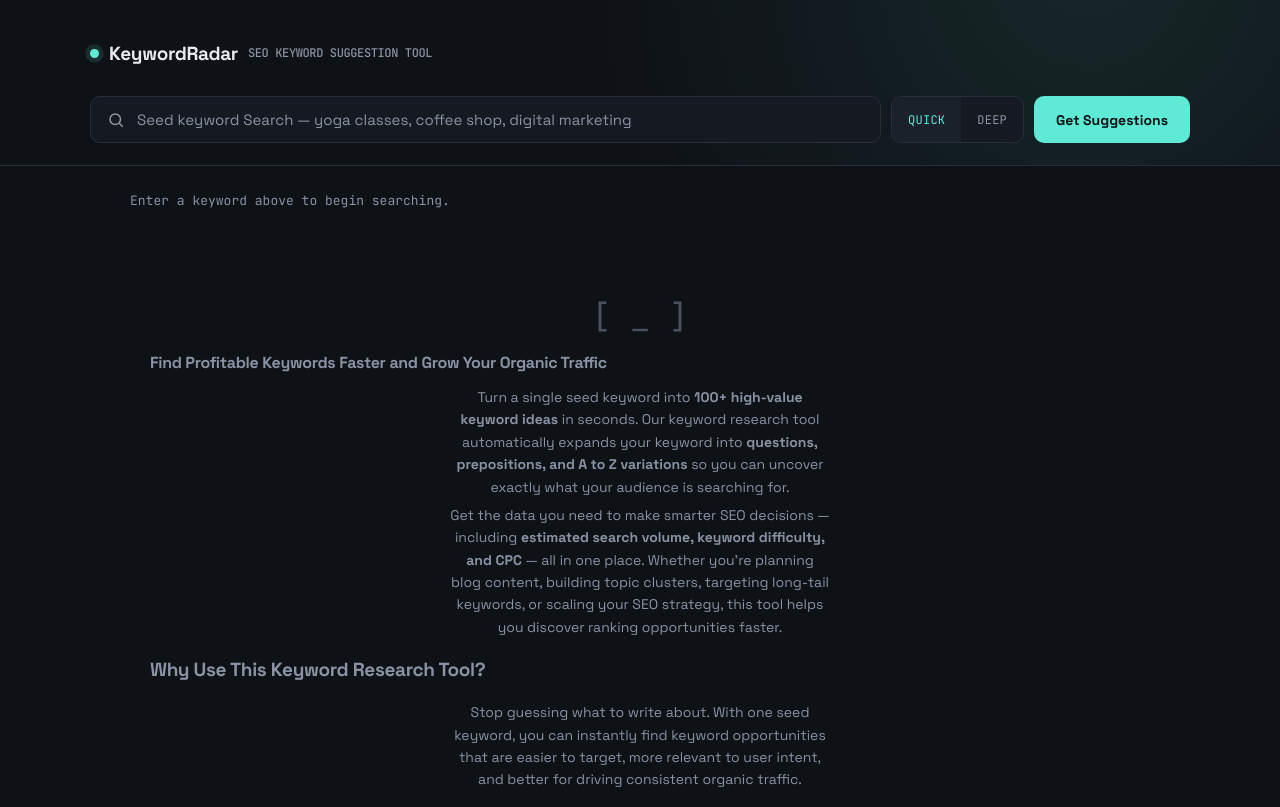
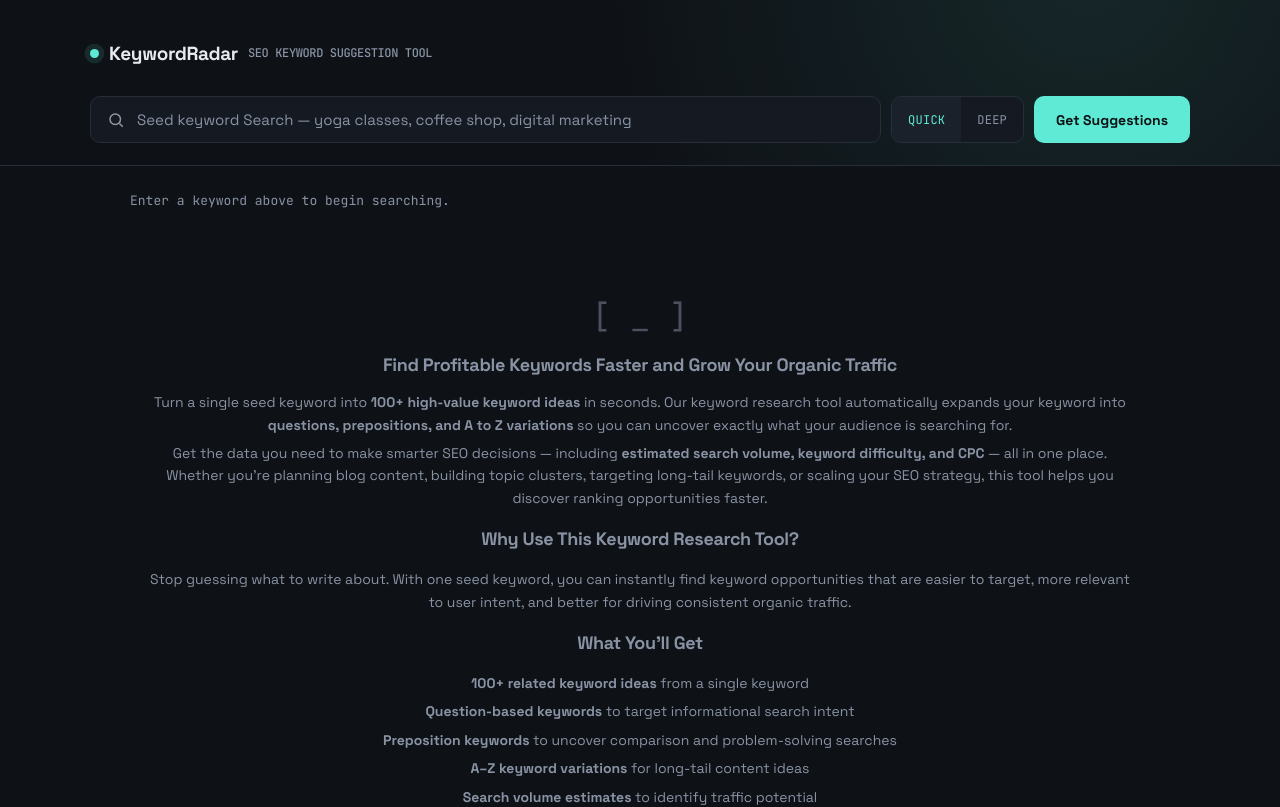
Before and after one commit to smsantosh36/Keyword, a Next.js app: page / in a window 1280 px wide. Shown: the top 807 px of the page. Built offline with nearby package versions, Linux system fonts and the light colour scheme.

Commit message:
seo issue

```diff
--- a/app/globals.css
+++ b/app/globals.css
@@ -88,8 +88,9 @@ body{
 
 /* ---------- Main content ---------- */
 main{ max-width: 1100px; margin: 0 auto; padding: 26px 40px 60px; }
-.contentboxseo h2{font-size: 16px; text-align: center; width: 100%;}
-.contentboxseo p{font-size: 14px; text-align: center; width: 100%;}
+.contentboxseo h2{font-size: 18px; text-align: center; width: 100%; display: block;}
+.contentboxseo h3{font-size: 18px; text-align: center; width: 100%; display: block;}
+.contentboxseo p{font-size: 14px; text-align: center; width: 100%; max-width: 100% !important;}
 .status-bar{
   display:flex; align-items:center; justify-content:space-between;
   margin-bottom: 16px; flex-wrap:wrap; gap:10px;
```
